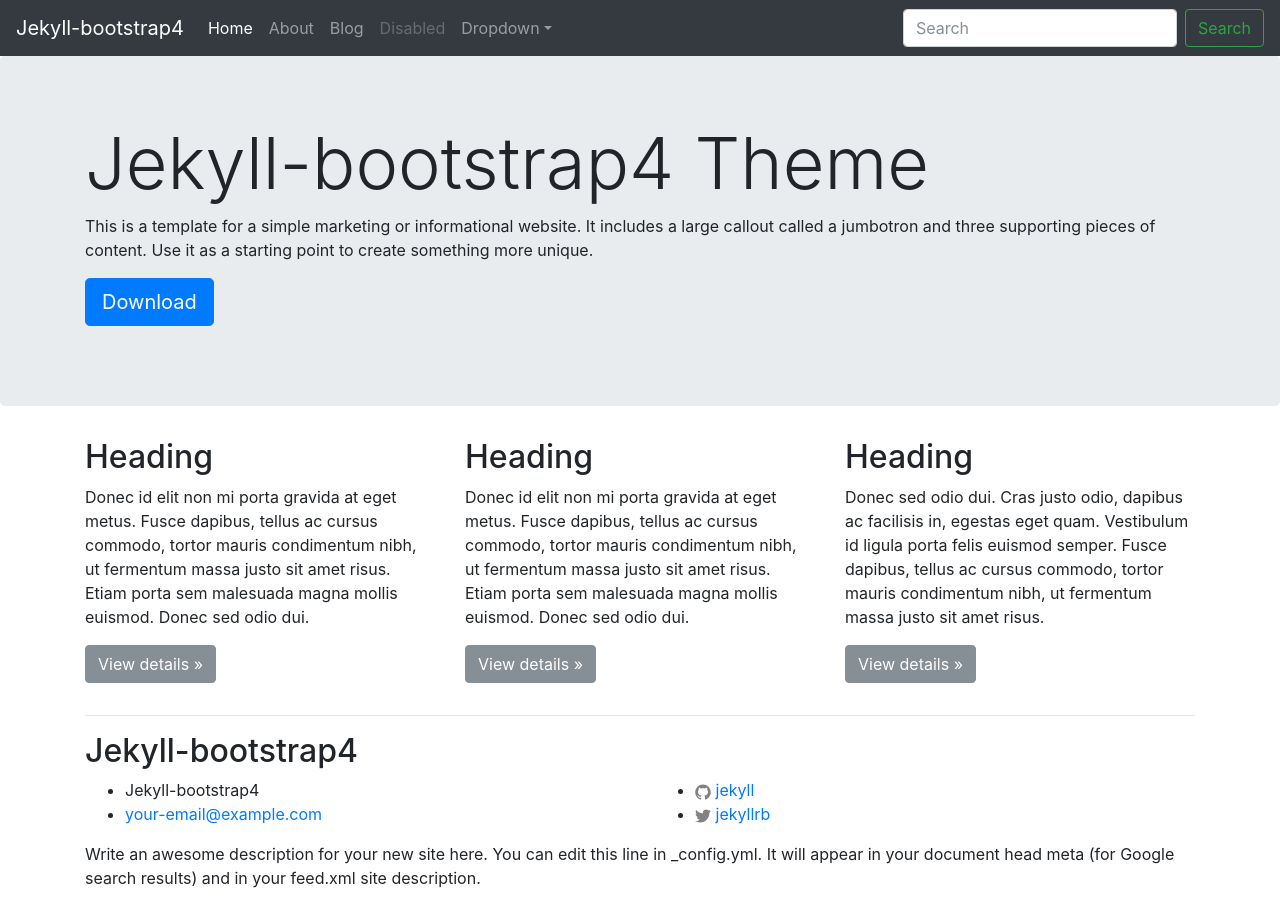
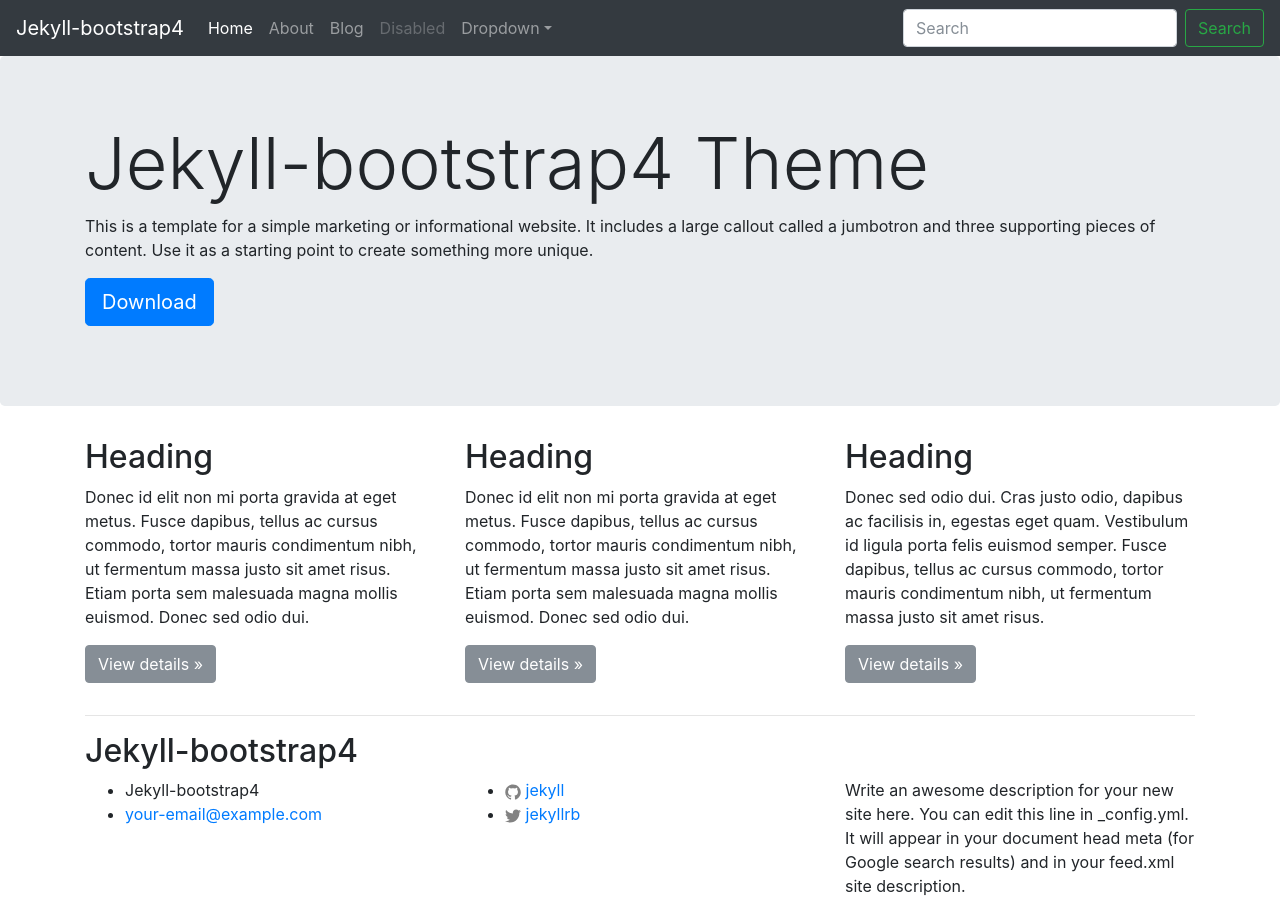
Before and after one commit to LKay/Jekyll-bootstrap4, a Jekyll site: the page built from index.md, in a window 1280 px wide. Built offline with Jekyll 4.4.1, drawn with Linux system fonts in a browser that asks for light colours; nearby versions of some CDN libraries.

Commit message:
Update footer.html

```diff
--- a/_includes/footer.html
+++ b/_includes/footer.html
@@ -3,7 +3,7 @@
     <h2>{{ site.title | escape }}</h2>
 
     <div class="row">
-      <div class="col-md-6">
+      <div class="col-md-4">
         <ul class="contact-list">
           <li>
             {% if site.author %}
@@ -18,7 +18,7 @@
         </ul>
       </div>
 
-      <div class="col-md-6">
+      <div class="col-md-4">
         <ul class="social-media-list">
           {% if site.github_username %}
           <li>
@@ -34,7 +34,7 @@
         </ul>
       </div>
 
-      <div class="col-md-12">
+      <div class="col-md-4">
         <p>{{ site.description | escape }}</p>
       </div>
     </div>
```
